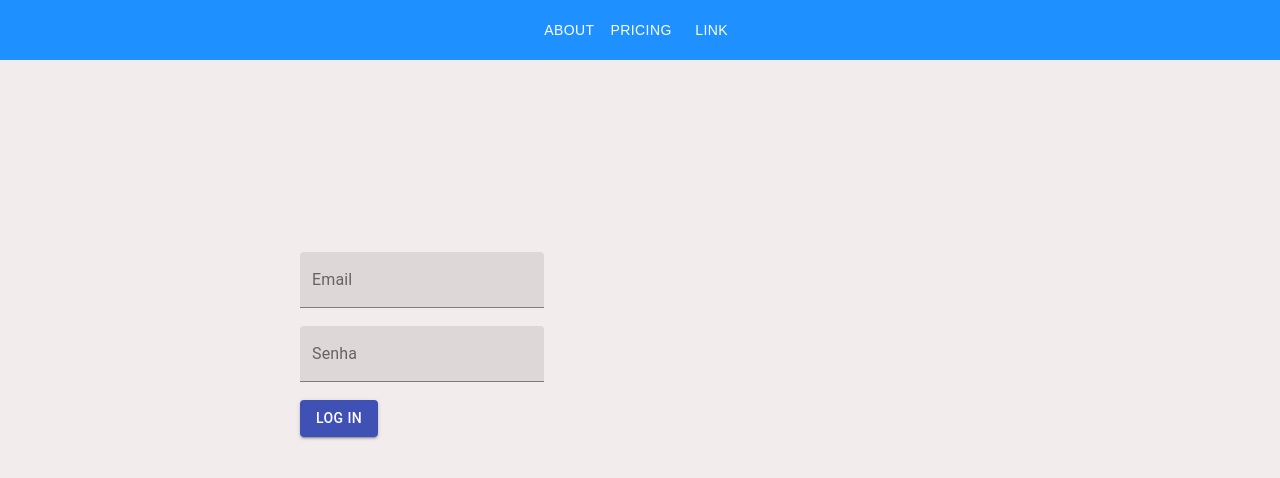
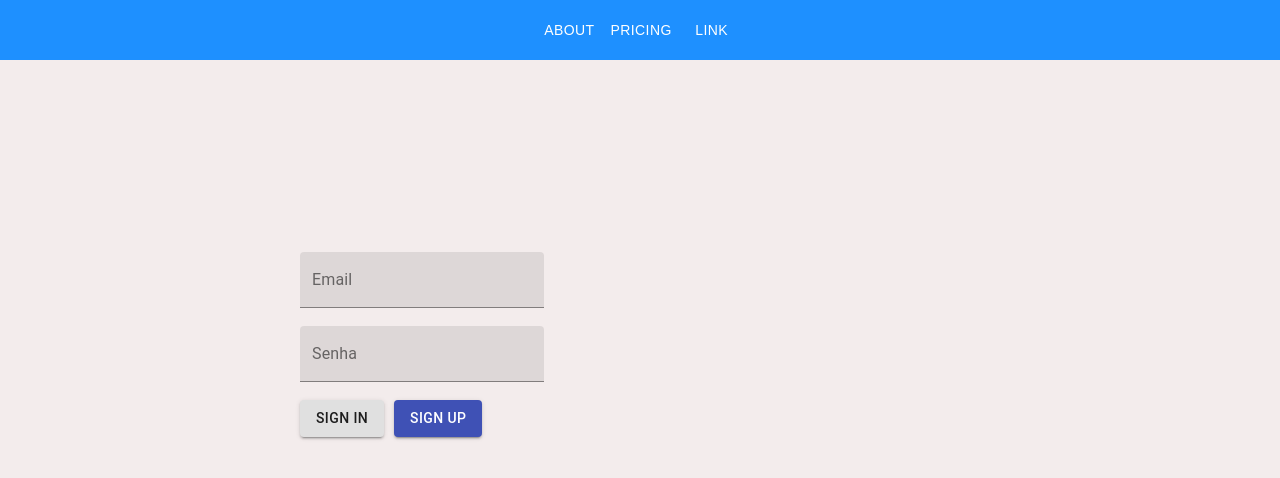
Before and after one commit to DaddoT/projeto-dds, a React (Create React App) app: page / in a window 1280 px wide. Shown: the top 478 px of the page. Built offline with nearby package versions, Linux system fonts and the light colour scheme.

Commit message:
fifth-commit

```diff
--- a/src/App.js
+++ b/src/App.js
@@ -1,10 +1,12 @@
 import React from 'react';
 import Header from './components/Header';
+import Inputs from './components/Inputs';
 import "./styles.css";
 
 const App = () => (
   <div className="App">
   <Header />
+  <Inputs />
  </div>
 );
 
--- a/src/components/Header/index.jsx
+++ b/src/components/Header/index.jsx
@@ -1,38 +1,20 @@
 import React from "react";
 import Button from '@material-ui/core/Button';
-import TextField from '@material-ui/core/TextField';
 import "./styles.css";
-import Typography from '@material-ui/core/Typography';
-import Container from '@material-ui/core/Container';
+// import Typography from '@material-ui/core/Typography';
+// import Container from '@material-ui/core/Container';
 
-  export default function TextButtons() {
+  export default function Header() {
 
     return (
+      <div className="Header">
 
-      <div className="Buttons">
         <header id ="main-header">
         <Button > <p>About </p></Button>
         <Button > <p>Pricing </p></Button>
         <Button > <p>Link </p></Button>
         </header>
 
-    <React.Fragment>
-      <div className="Container">
-        <Container fixed>
-          <Typography component="div" id="container" />
-        </Container>
-      </div>
-      </React.Fragment>
-
-        <div id="inputs">
-          <form className="Inputs" noValidate autoComplete="off">
-            <TextField label="Email" variant="filled" type="email"/> <br></br><br></br>
-            <TextField label="Senha" variant="filled" type="password"/> <br></br><br></br>
-            <Button variant="contained" color="primary">
-            Log in
-            </Button>
-          </form>
-        </div>
-      </div>
+       </div>
     );
   }
--- a/src/components/Header/styles.css
+++ b/src/components/Header/styles.css
@@ -18,12 +18,18 @@ p{
     display: flex;
     margin-top: 15%;
     margin-left: 300px;
-    height: 50px;
-    width: 500px;
 }
 
-.Container {
-    color: dodgerblue;
-    height: 100%;
-    width: 10px;
+#divider{
+    width:10px;
+    height:auto;
+    display:inline-block;
 }
+
+.App-logo {
+    display: flex;
+    justify-content: center;
+    align-items: center;
+    height: 250px;
+    width: 250px;
+}
--- /dev/null
+++ b/src/components/Inputs/index.jsx
@@ -0,0 +1,25 @@
+import React from "react";
+import Button from '@material-ui/core/Button';
+import TextField from '@material-ui/core/TextField';
+import "./styles.css";
+
+export default function Inputs() {
+
+return (
+<div id="inputs">
+<form className="Inputs" noValidate autoComplete="off">
+  <TextField label="Email" variant="filled" type="email"/> <br></br><br></br>
+  <TextField label="Senha" variant="filled" type="password"/> <br></br><br></br>
+  <div id="buttons">
+  <Button variant="contained" color="default">
+  Sign in
+  </Button>
+  <div id="divider"/>
+  <Button variant="contained" color="primary">
+  Sign up
+  </Button>
+  </div>
+</form>
+</div>
+);
+}
--- /dev/null
+++ b/src/components/Inputs/styles.css
@@ -0,0 +1,19 @@
+#inputs {
+    display: flex;
+    margin-top: 15%;
+    margin-left: 300px;
+}
+
+#divider{
+    width:10px;
+    height:auto;
+    display:inline-block;
+}
+
+.App-logo {
+    display: flex;
+    justify-content: center;
+    align-items: center;
+    height: 250px;
+    width: 250px;
+}
```
